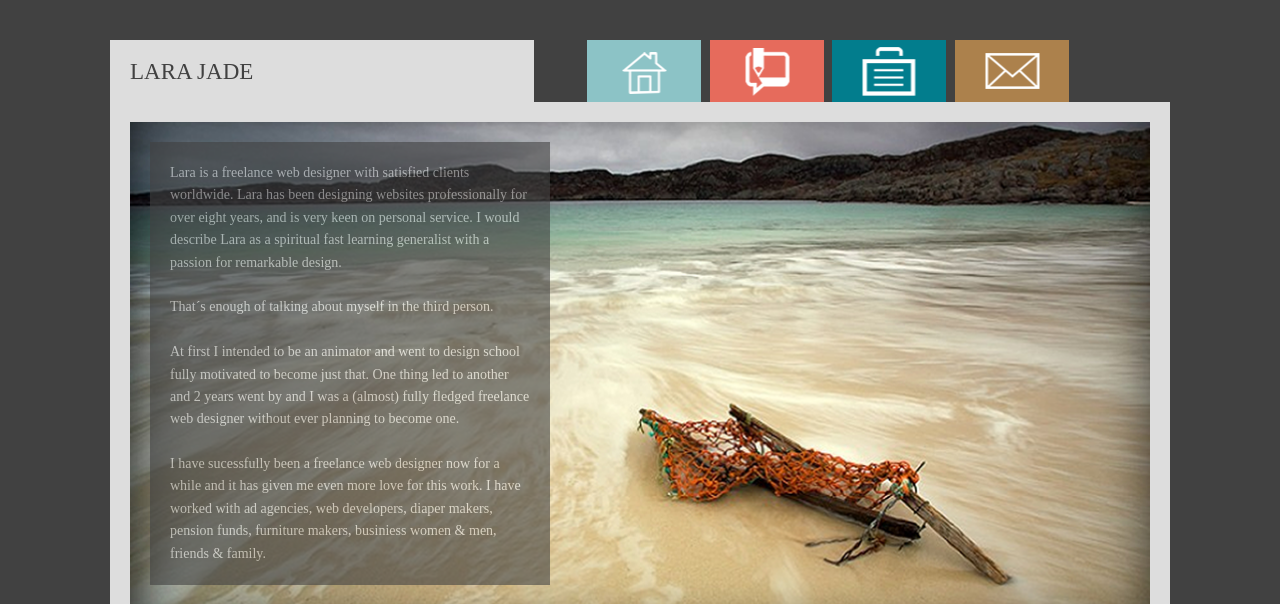
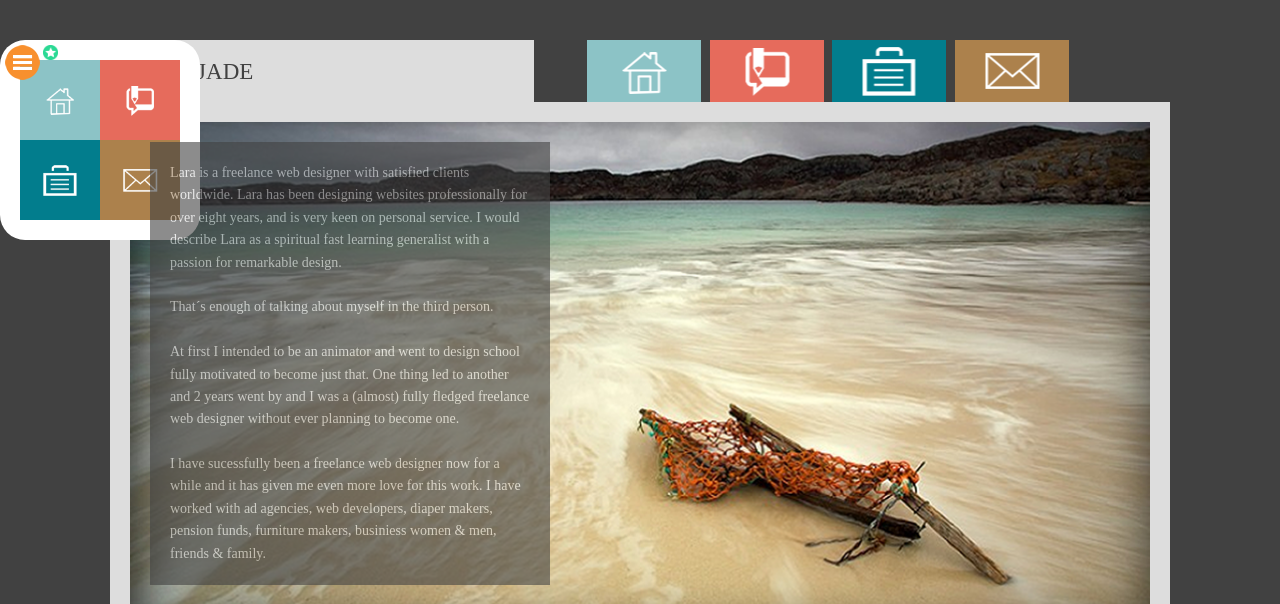
Before and after one commit to bohemianoid/stud-web-engineering, a PHP site: page /index.html in a window 1280 px wide. Shown: the top 604 px of the page. Run offline with PHP 8.4, Linux system fonts and the light colour scheme.

Commit message:
added new menu with animation + renaming of a few tags

```diff
--- a/index.html
+++ b/index.html
@@ -9,19 +9,29 @@
 		<link rel="stylesheet" href="main.css">
 	</head>
 	<body class="home" data-twttr-rendered="true">
+		<nav class="floating-menu">
+			<span class="minimize"></span>
+			<span class="pin"></span>
+			<ul>
+				<li><a class="icon-home" href="index.html"><span>Home</span></a></li>
+				<li><a class="icon-blog" href="blog.html"><span>Blog</span></a></li>
+				<li><a class="icon-portfolio" href="portfolio.html"><span>Portfolio</span></a></li>
+				<li><a class="icon-contact" href="contactme.html"><span>Contact Me</span></a></li>
+			</ul>
+		</nav>
 		<div class="container clearfix">
 			<div class="header clearfix">
 				<div class="branding">
 					<h1>LARA JADE</h1>
 				</div>
-				<div class="nav">
+				<nav class="nav">
 					<ul>
 						<li><a class="icon-home" href="index.html"><span>Home</span></a></li>
 						<li><a class="icon-blog" href="blog.html"><span>Blog</span></a></li>
 						<li><a class="icon-portfolio" href="portfolio.html"><span>Portfolio</span></a></li>
 						<li><a class="icon-contact" href="contactme.html"><span>Contact Me</span></a></li>
 					</ul>
-				</div>
+				</nav>
 			</div>
 			<div class="main clearfix" role="main">
 				<div class="article">
@@ -31,7 +41,7 @@
 					<p>I have sucessfully been a freelance web designer now for a while and it has given me even more love for this work. I have worked with ad agencies, web developers, diaper makers, pension funds, furniture makers, businiess women & men, friends & family.</p>
 				</div>
 			</div>
-			<div class="footer clearfix">
+			<footer class="footer clearfix">
 				<div class="footer__item">
 					<h2>ADDRESS</h2>
 					<address>
@@ -66,7 +76,7 @@
 					<p>Freelance WebSite</p>
 					<img src="images/portfolio/p1.jpg">
 				</div>
-			</div>
+			</fooger>
 		</div>
 	</body>
 </html>
--- a/main.css
+++ b/main.css
@@ -18,6 +18,93 @@ img {
 
 .clearfix:after {
   clear: both;
+}
+
+nav ul {
+  list-style: none;
+}
+
+.floating-menu {
+  display:block;
+  position:absolute;
+  padding:2em;
+  height:16em;
+  width:16em;
+  background-color:#ffffff;
+  border-radius:25px;
+}
+
+.floating-menu .minimize {
+  display:block;
+  position:relative;
+  height:3.5em;
+  width:3.5em;
+  top:-1.5em;
+  left:-1.5em;
+  z-index:1;
+  background-image: url( 'images/newmenu/menu2.png' );
+  background-size:cover;
+}
+
+.floating-menu .pin {
+  display:block;
+  position:relative;
+  height:1.5em;
+  width:1.5em;
+  top:-5em;
+  left:2.25em;
+  z-index:1;
+  background-image: url( 'images/newmenu/sticky_icon_on.png' );
+  background-size:cover;
+}
+
+.floating-menu ul {
+  position:relative;
+  top:-5em;
+  display: flex;
+  flex-flow: row;
+  flex-wrap: wrap;
+  margin:0;padding:0;
+}
+
+.floating-menu li a {
+  display:block;
+  height:8em;
+  width:8em;
+  margin:auto;
+  background-size:cover;
+  background-position:center;
+}
+
+@-webkit-keyframes shake {
+    0%   {transform: translate(0.1em, 0.1em) rotate(0deg);}
+    25%  {transform: translate(0.1em, -0.1em) rotate(1.5deg);}
+    50%  {transform: translate(-0.1em, -0.1em) rotate(0deg);}
+    75%  {transform: translate(-0.1em, 0.1em) rotate(-1.5deg);}
+}
+
+.floating-menu li a:hover {
+  -webkit-animation: shake 0.25s infinite;
+}
+
+.floating-menu li a span {
+  display:none;
+}
+
+.floating-menu .icon-home {
+  background-image: url( 'images/newmenu/mm1.png' );
+}
+
+.floating-menu .icon-blog {
+  background-image: url( 'images/newmenu/mm2.png' );
+}
+
+.floating-menu .icon-portfolio {
+  background-image: url( 'images/newmenu/mm3.png' );
+}
+
+.floating-menu .icon-contact {
+  background-image: url( 'images/newmenu/mm4.png' );
 }
 
 .container {
@@ -85,7 +172,6 @@ img {
 .nav ul {
   padding: 0;
   margin: 0;
-  list-style: none;
 }
 
 .nav li {
```
Also changed, not shown: blog.html (+4 -4 lines), contactme.html (+4 -4 lines), portfolio.html (+4 -4 lines), images/newmenu/menu2.png (added), images/newmenu/mm1.png (added), images/newmenu/mm2.png (added), images/newmenu/mm3.png (added), images/newmenu/mm4.png (added), images/newmenu/mockup.png (added), images/newmenu/sticky_icon_off.png (added), images/newmenu/sticky_icon_on.png (added).
